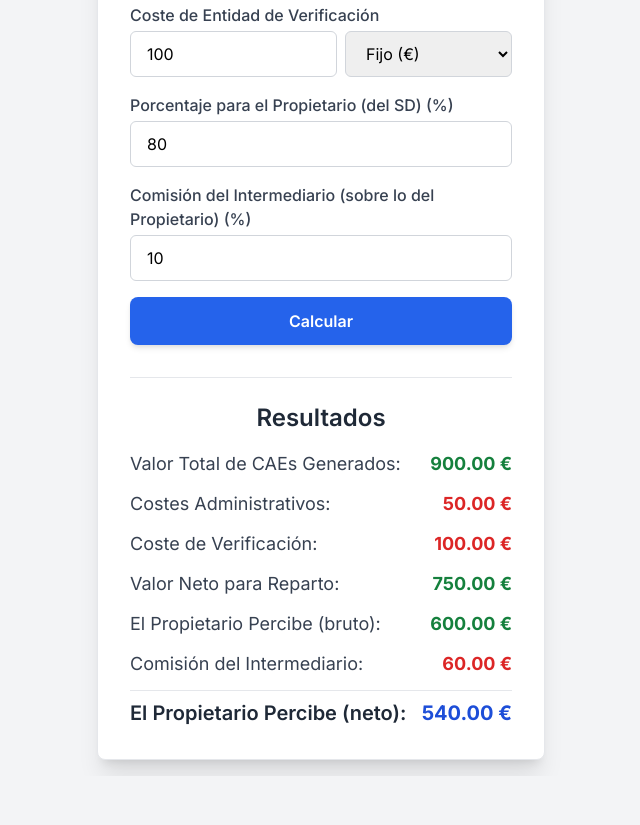
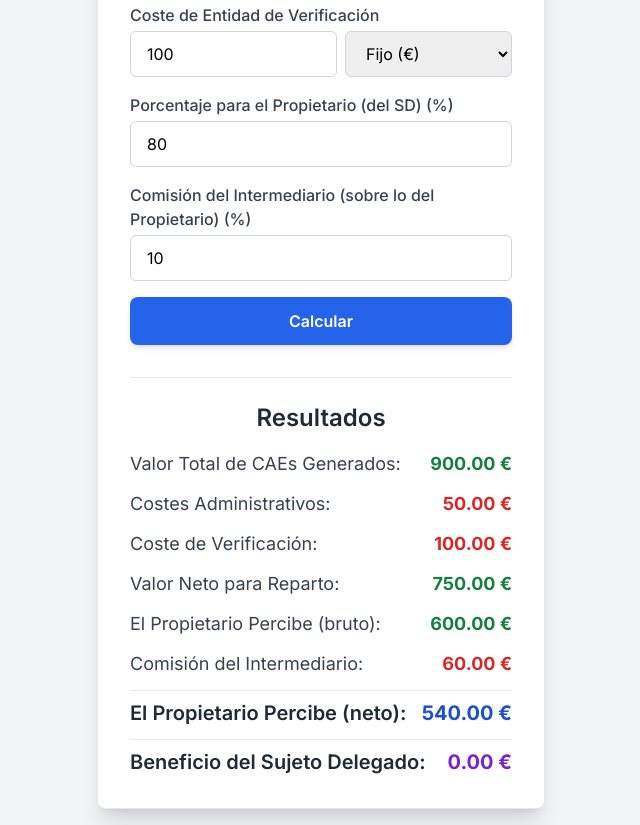
Before and after one commit to Enginer-2023/CAE, a plain HTML site: page index.html in a window 1280 px wide. Shown: the part 376-1201 px from the top of the page, without its empty margins (319-959 px from the left). Before the commit the page ends 1152 px from the top, so only its background shows below. Drawn offline with nearby package versions, Linux system fonts and the light colour scheme.

Commit message:
Update index.html

```diff
--- a/index.html
+++ b/index.html
@@ -3,8 +3,8 @@
 <head>
     <meta charset="UTF-8">
     <meta name="viewport" content="width=device-width, initial-scale=1.0">
-    <title>Calculadora de CAE</title>
-    <!-- Incluye Tailwind CSS CDN -->
+    <title>Calculadora de Ahorro Energético (CAE)</title>
+    <!-- Incluye Tailwind CSS -->
     <script src="https://cdn.tailwindcss.com"></script>
     <link href="https://fonts.googleapis.com/css2?family=Inter:wght@400;500;600;700&display=swap" rel="stylesheet">
     <!-- Enlaza tu archivo de estilos personalizado -->
@@ -90,6 +90,11 @@
                 <span class="text-gray-800">El Propietario Percibe (neto):</span>
                 <span id="ownerNet" class="font-bold text-blue-700">0.00 €</span>
             </div>
+            <!-- Nueva fila para el beneficio del SD -->
+            <div class="flex justify-between items-center text-xl pt-2 border-t border-gray-200 font-semibold">
+                <span class="text-gray-800">Beneficio del Sujeto Delegado:</span>
+                <span id="sdBenefitDisplay" class="font-bold text-purple-700">0.00 €</span>
+            </div>
         </div>
 
         <div id="messageBox" class="mt-6 p-3 bg-red-100 border border-red-400 text-red-700 rounded-md hidden" role="alert">
```
